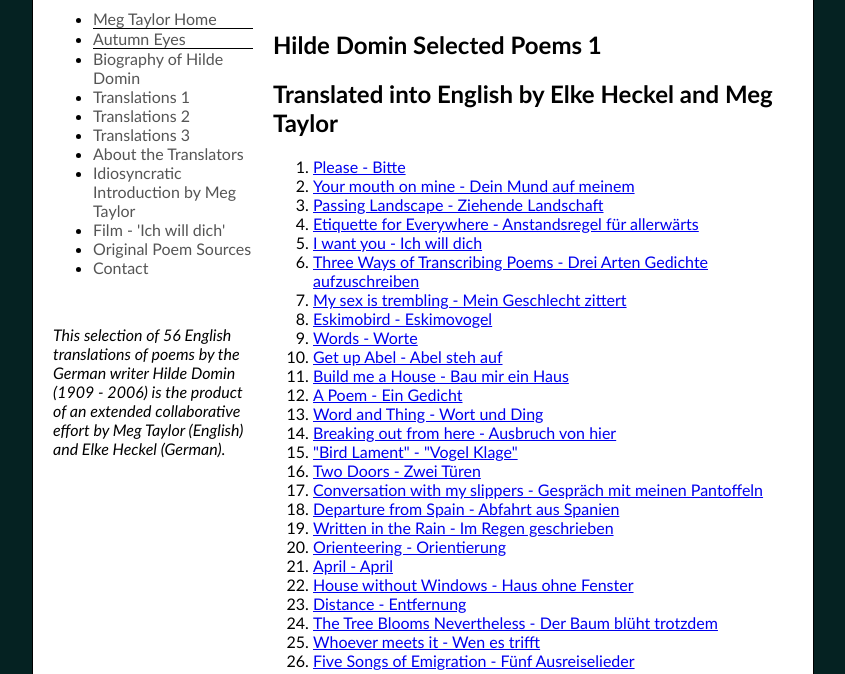
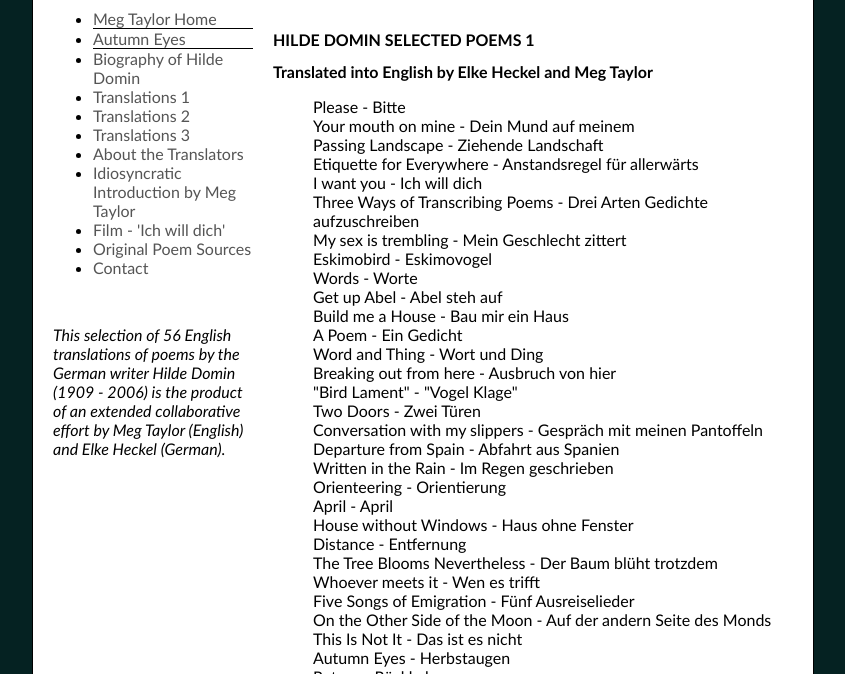
Before and after one commit to IMP1/meg-taylor, a plain HTML site: page hildedomin/translations-1.html in a window 1280 px wide. Shown: the part 126-800 px from the top of the page, without its empty margins (217-1062 px from the left). Drawn offline with Linux system fonts and the light colour scheme.

Commit message:
Add more styling to poems and headers

```diff
--- a/hildedomin/style.css
+++ b/hildedomin/style.css
@@ -145,3 +145,29 @@ section.note em {
     margin-top: 3rem;
     margin-bottom: 2rem;
 }
+
+#contents li {
+    list-style: none;
+}
+
+#contents a {
+    color: black;
+    text-decoration: none;
+}
+#contents a:hover,
+#contents a:focus {
+    text-decoration: underline;
+}
+
+section.poem {
+    margin-top: 4rem;
+}
+
+article > h1 {
+    text-transform: uppercase;
+    font-size: 1rem;
+}
+
+article > h2 {
+    font-size: 1rem;
+}
```
